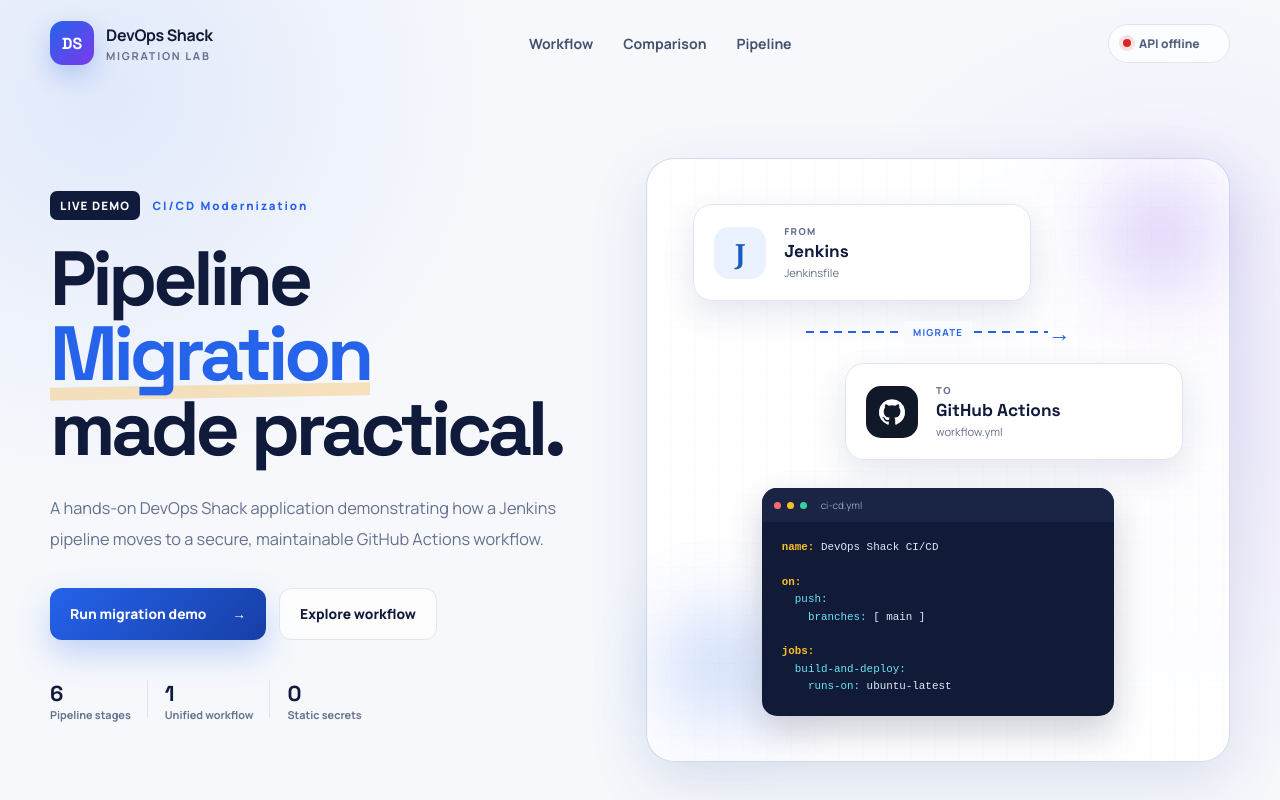
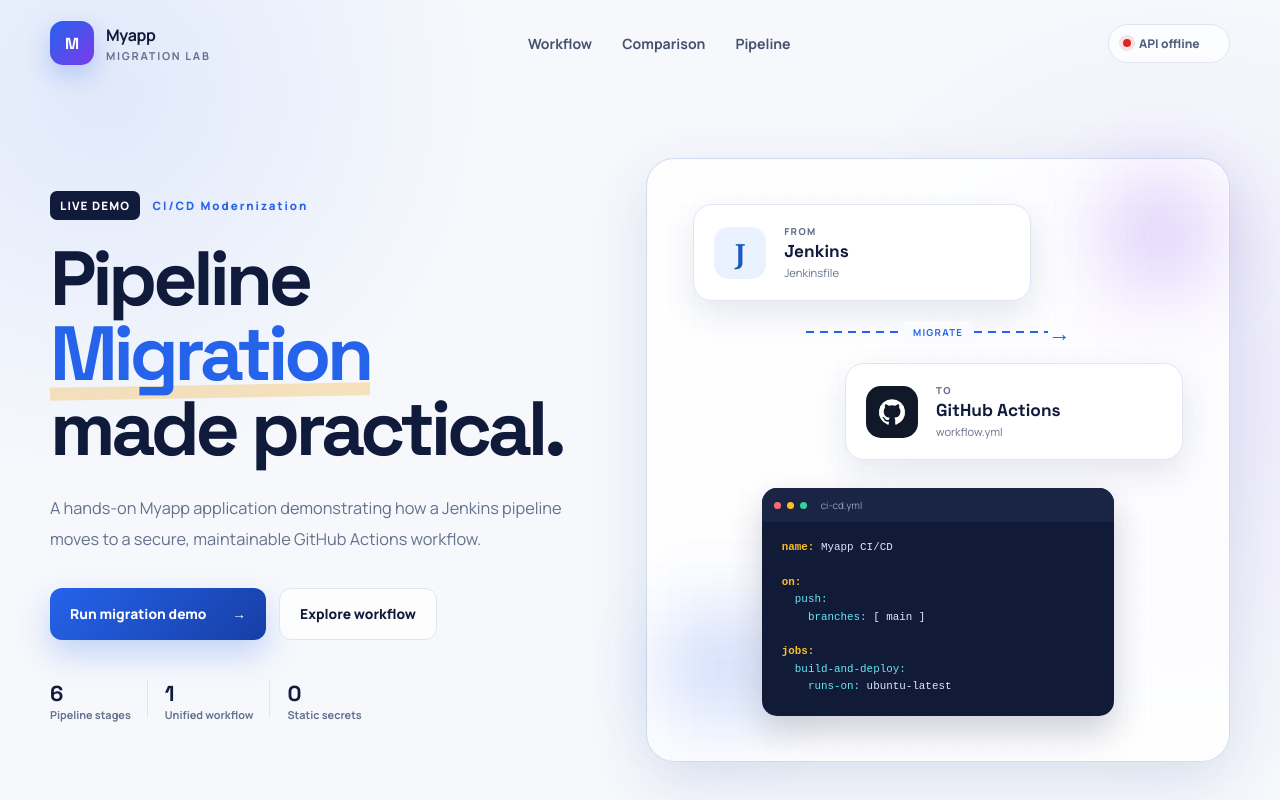
Before and after one commit to nagaraj0205/Migration-Project, a website: page public/index.html in a window 1280 px wide. Shown: the top 800 px of the page. Drawn offline with Linux system fonts and the light colour scheme; no server answers.

Commit message:
modified

```diff
--- a/package.json
+++ b/package.json
@@ -1,7 +1,7 @@
 {
   "name": "jenkins-github-migration-demo",
   "version": "1.0.0",
-  "description": "DevOps Shack demo application for migrating a Jenkins pipeline to GitHub Actions",
+  "description": "Myapp demo application for migrating a Jenkins pipeline to GitHub Actions",
   "main": "server.js",
   "scripts": {
     "start": "node server.js",
--- a/public/index.html
+++ b/public/index.html
@@ -5,9 +5,9 @@
     <meta name="viewport" content="width=device-width, initial-scale=1.0" />
     <meta
       name="description"
-      content="DevOps Shack demo application for migrating Jenkins pipelines to GitHub Actions."
+      content="Myapp demo application for migrating Jenkins pipelines to GitHub Actions."
     />
-    <title>Jenkins to GitHub Actions Migration | DevOps Shack</title>
+    <title>Jenkins to GitHub Actions Migration | Myapp</title>
     <link rel="preconnect" href="https://fonts.googleapis.com" />
     <link rel="preconnect" href="https://fonts.gstatic.com" crossorigin />
     <link
@@ -19,10 +19,10 @@
   <body>
     <div class="page-shell">
       <header class="topbar">
-        <a class="brand" href="#top" aria-label="DevOps Shack home">
-          <span class="brand-mark" aria-hidden="true">DS</span>
+        <a class="brand" href="#top" aria-label="Myapp home">
+          <span class="brand-mark" aria-hidden="true">M</span>
           <span>
-            <strong>DevOps Shack</strong>
+            <strong>Myapp</strong>
             <small>Migration Lab</small>
           </span>
         </a>
@@ -48,7 +48,7 @@
               made practical.
             </h1>
             <p>
-              A hands-on DevOps Shack application demonstrating how a Jenkins
+              A hands-on Myapp application demonstrating how a Jenkins
               pipeline moves to a secure, maintainable GitHub Actions workflow.
             </p>
 
@@ -104,7 +104,7 @@
                 <span></span><span></span><span></span>
                 <small>ci-cd.yml</small>
               </div>
-              <pre><code><b>name:</b> DevOps Shack CI/CD
+              <pre><code><b>name:</b> Myapp CI/CD
 
 <b>on:</b>
   <span>push:</span>
@@ -231,8 +231,8 @@
 
       <footer>
         <div class="brand footer-brand">
-          <span class="brand-mark" aria-hidden="true">DS</span>
-          <strong>DevOps Shack</strong>
+          <span class="brand-mark" aria-hidden="true">M</span>
+          <strong>Myapp</strong>
         </div>
         <p>Learn. Build. Automate.</p>
         <p>Jenkins → GitHub Actions Migration Demo</p>
--- a/server.js
+++ b/server.js
@@ -18,7 +18,7 @@ app.get("/health", (req, res) => {
 app.get("/api/migration", (req, res) => {
   res.json({
     title: "Jenkins to GitHub Actions Migration",
-    owner: "DevOps Shack",
+    owner: "Myapp",
     status: "Demo Ready",
     stages: ["Source", "Test", "Build", "Security", "Container", "Deploy"]
   });
@@ -26,7 +26,7 @@ app.get("/api/migration", (req, res) => {
 
 if (require.main === module) {
   app.listen(port, () => {
-    console.log(`DevOps Shack migration demo running on port ${port}`);
+    console.log(`Myapp migration demo running on port ${port}`);
   });
 }
 
--- a/test.js
+++ b/test.js
@@ -18,7 +18,7 @@ async function runTests() {
     const pageResponse = await fetch(baseUrl);
     const page = await pageResponse.text();
 
-    if (!pageResponse.ok || !page.includes("DevOps Shack")) {
+    if (!pageResponse.ok || !page.includes("Myapp")) {
       throw new Error("UI route test failed");
     }
 
```
Also changed, not shown: README.md, myapp-pipeline-migration-dashboard.png (renamed from devops-shack-pipeline-migration-dashboard.png), 1 other file.
